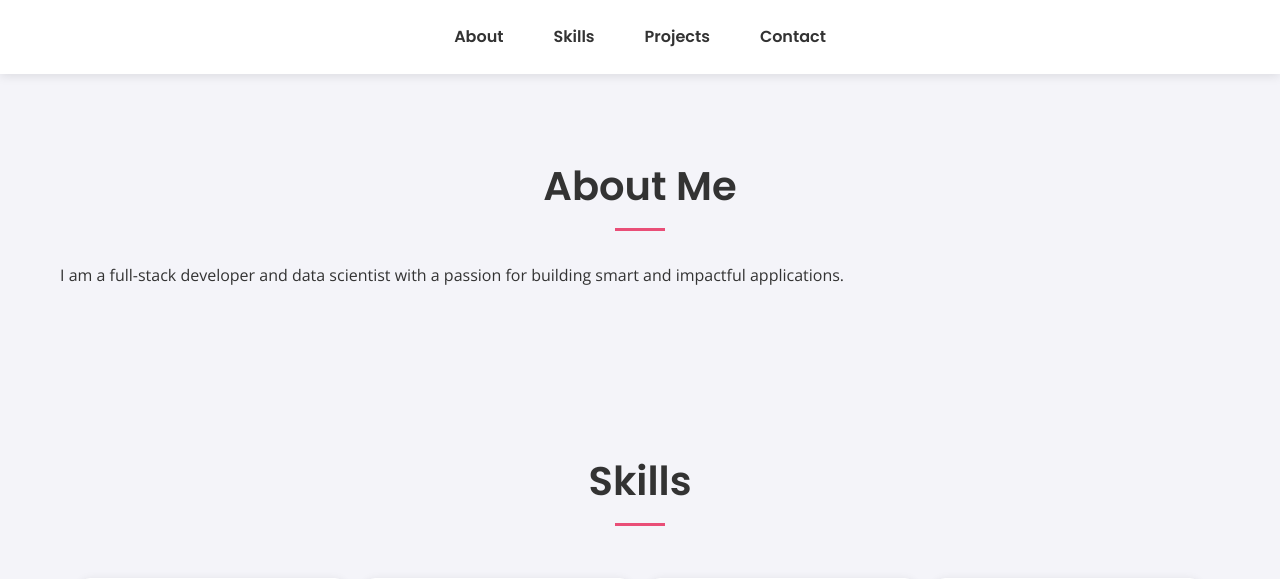
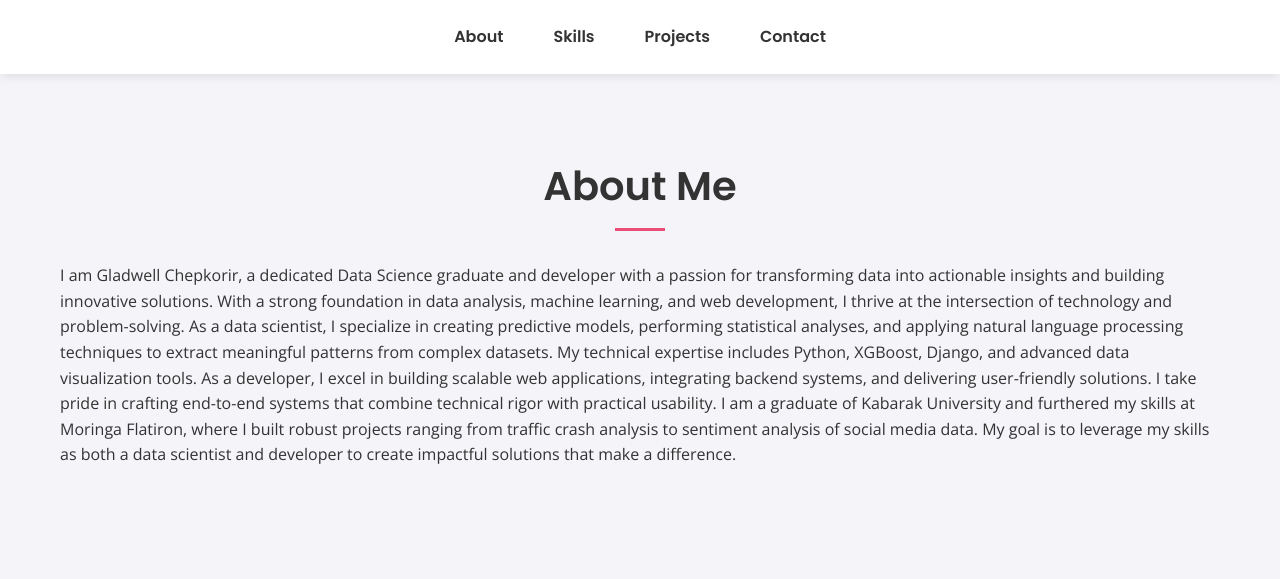
Before and after one commit to Gladwellchebelyon/Project-Portfolio, a Django app: page / in a window 1280 px wide. Shown: the part 290-869 px from the top of the page. Run offline with Django 4.2, Linux system fonts and the light colour scheme; data comes from the database, SQL or seed files in the repository; both versions use the stored data as it was after the commit; some libraries are stand-ins or nearby versions.

Commit message:
updated version

```diff
--- a/portfolio_app/templates/portfolio_app/homepage.html
+++ b/portfolio_app/templates/portfolio_app/homepage.html
@@ -24,7 +24,13 @@
 
     <section id="about">
         <h2>About Me</h2>
-        <p>I am a full-stack developer and data scientist with a passion for building smart and impactful applications.</p>
+        <p>I am Gladwell Chepkorir, a dedicated Data Science graduate and developer with a passion for transforming data into actionable insights and building innovative solutions. With a strong foundation in data analysis, machine learning, and web development, I thrive at the intersection of technology and problem-solving.
+
+            As a data scientist, I specialize in creating predictive models, performing statistical analyses, and applying natural language processing techniques to extract meaningful patterns from complex datasets. My technical expertise includes Python, XGBoost, Django, and advanced data visualization tools.
+
+            As a developer, I excel in building scalable web applications, integrating backend systems, and delivering user-friendly solutions. I take pride in crafting end-to-end systems that combine technical rigor with practical usability.
+
+            I am a graduate of Kabarak University and furthered my skills at Moringa Flatiron, where I built robust projects ranging from traffic crash analysis to sentiment analysis of social media data. My goal is to leverage my skills as both a data scientist and developer to create impactful solutions that make a difference.</p>
     </section>
 
     <section id="skills">
@@ -82,7 +88,7 @@
     <section id="contact">
         <h2>Contact Me</h2>
         <p>Email: <a href="mailto:chepkorirgladwell@gmail.com">chepkorirgladwell@gmail.com</a></p>
-        <p>Phone: <a href="tel:+254723472691">+254 723 472 691</a></p>
+        <p>Phone: <a href="tel:+254723473691">+254 723 473 691</a></p>
         <div class="social-links">
             <a href="{{ linkedin_url }}" target="_blank"><i class="fab fa-linkedin"></i></a>
             <a href="{{ github_url }}" target="_blank"><i class="fab fa-github"></i></a>
```
Also changed, not shown: portfolio_project/settings.py (+6 -4 lines), db.sqlite3, 1 other file.
